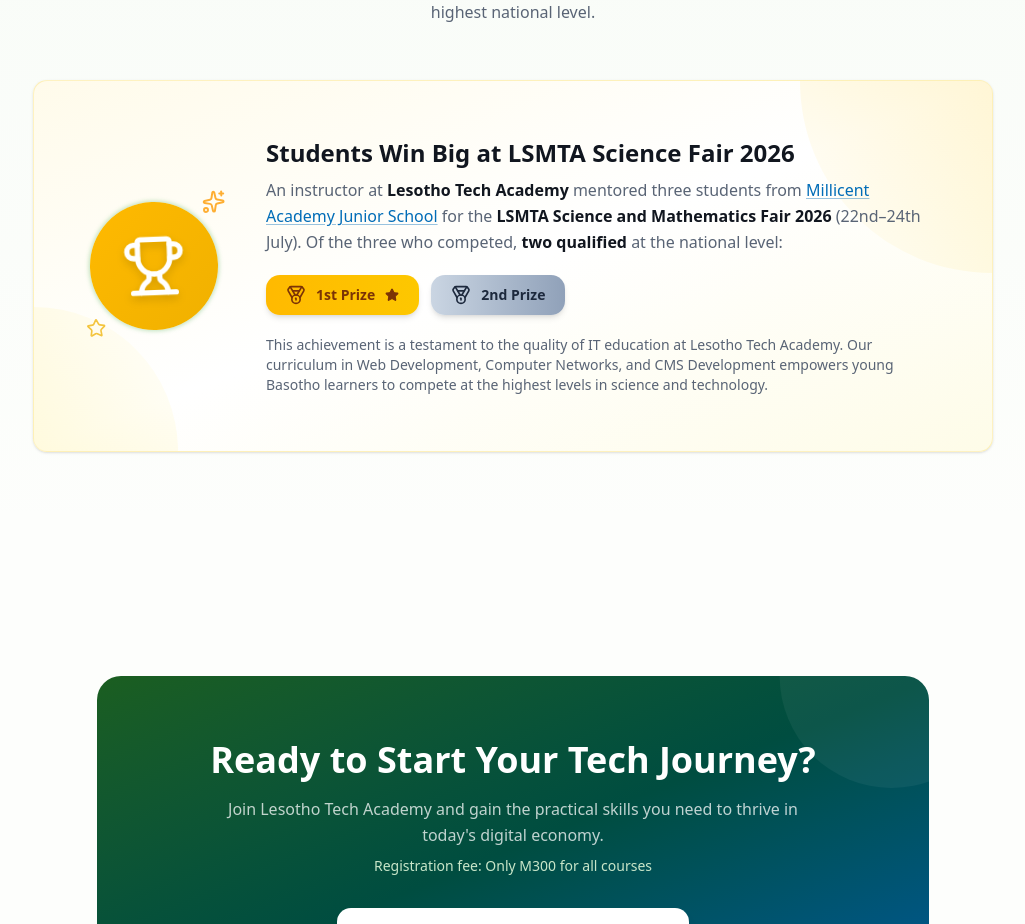
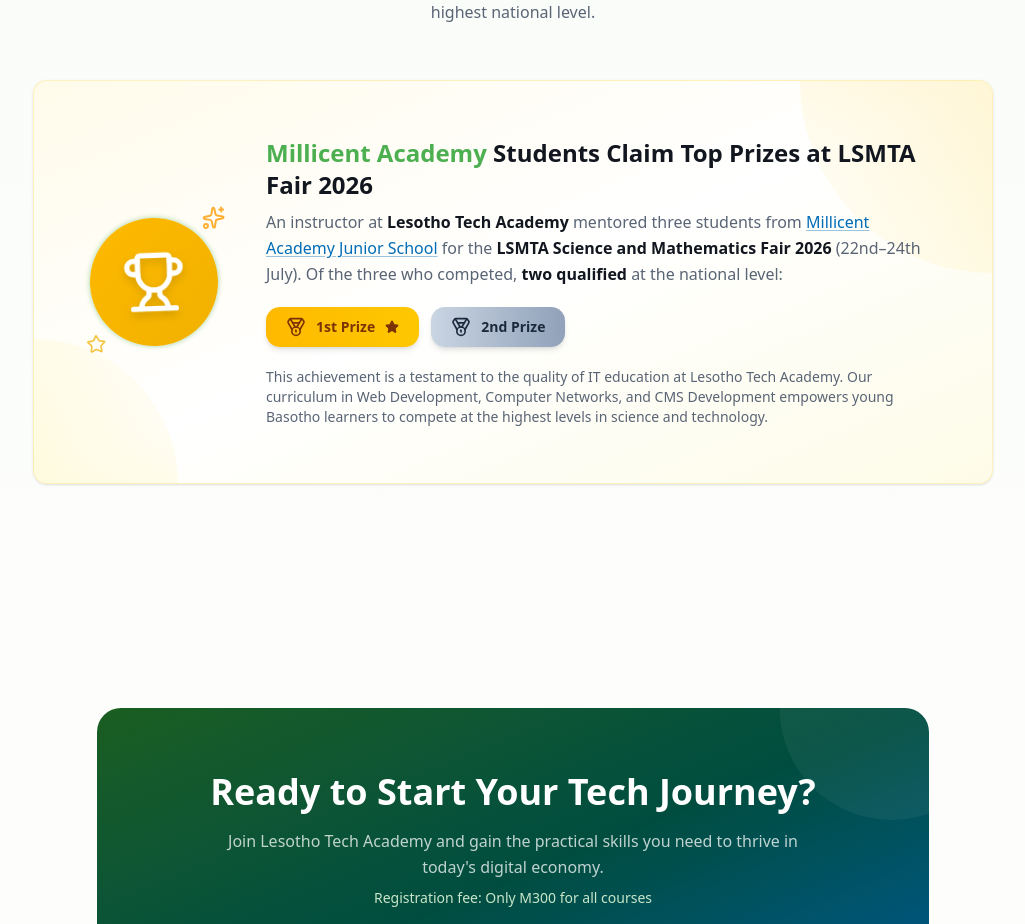
Before and after one commit to Mohono-110/Lesothotechacademy, a Next.js app: page / in a window 1280 px wide. Shown: the part 2603-3527 px from the top of the page, without its empty margins (127-1152 px from the left). Built offline with nearby package versions, Linux system fonts and the light colour scheme.

Commit message:
Update LSMTA heading: Millicent Academy students mentored by LTA instructor

```diff
--- a/src/app/about/page.tsx
+++ b/src/app/about/page.tsx
@@ -383,7 +383,7 @@
                     <div>
                       <h4 className="text-lg font-semibold text-foreground mb-3 flex items-center gap-2">
                         <Award className="h-5 w-5 text-amber-500" />
-                        LSMTA Science Fair 2026
+                        Millicent Academy at LSMTA Fair 2026
                       </h4>
                       <div className="bg-gradient-to-r from-amber-50 to-yellow-50 dark:from-amber-950/20 dark:to-yellow-950/20 rounded-xl p-4 border border-amber-200/50 dark:border-amber-800/30">
                         <p className="text-sm text-foreground leading-relaxed">
@@ -571,8 +571,9 @@
                     </div>
                   </div>
                   <div className="flex-1 text-center md:text-left">
-                    <h3 className="text-xl sm:text-2xl font-bold text-foreground mb-2">
-                      Students Win Big at LSMTA Science Fair 2026
+                    <h3 className="text-xl sm:text-2xl font-bold mb-2">
+                      <span className="text-lta-green">Millicent Academy</span>{' '}
+                      <span className="text-foreground">Students Claim Top Prizes at LSMTA Fair 2026</span>
                     </h3>
                     <p className="text-muted-foreground leading-relaxed text-sm sm:text-base mb-4">
                       An instructor at <strong>Lesotho Tech Academy</strong> mentored three students from{' '}
--- a/src/app/news/page.tsx
+++ b/src/app/news/page.tsx
@@ -37,7 +37,7 @@
 } from '@/components/ui/breadcrumb';
 
 const featuredArticle = {
-  title: 'Lesotho Tech Academy Students Win Big at LSMTA Science Fair 2026',
+  title: 'Millicent Academy Students Claim Top Prizes at LSMTA Fair 2026',
   date: '24 July 2026',
   category: 'Achievement',
   icon: Trophy,
@@ -47,7 +47,7 @@
 
 This achievement is a testament to the quality of mentorship and IT education provided at Lesotho Tech Academy. Our comprehensive curriculum in Web Development, Computer Networks, and CMS Development empowers young Basotho learners to compete at the highest levels in science and technology.
 
-We extend our heartfelt congratulations to these remarkable students and their dedicated instructor. Their success inspires us to continue our mission of bridging the technology gap in Lesotho through accessible, high-quality IT education.`,
+We extend our heartfelt congratulations to these remarkable students from Millicent Academy Junior School and their dedicated instructor from Lesotho Tech Academy. Their success inspires us to continue our mission of bridging the technology gap in Lesotho through accessible, high-quality IT education.`,
   link: 'https://millicentacademy.co.ls',
 };
 
--- a/src/app/page.tsx
+++ b/src/app/page.tsx
@@ -494,8 +494,9 @@
 
                   {/* Content */}
                   <div className="flex-1 text-center lg:text-left">
-                    <h3 className="text-xl sm:text-2xl font-bold text-foreground mb-2">
-                      Students Win Big at LSMTA Science Fair 2026
+                    <h3 className="text-xl sm:text-2xl font-bold mb-2">
+                      <span className="text-lta-green">Millicent Academy</span>{' '}
+                      <span className="text-foreground">Students Claim Top Prizes at LSMTA Fair 2026</span>
                     </h3>
                     <p className="text-muted-foreground leading-relaxed mb-5">
                       An instructor at <strong className="text-foreground">Lesotho Tech Academy</strong> mentored three students from{' '}
```
